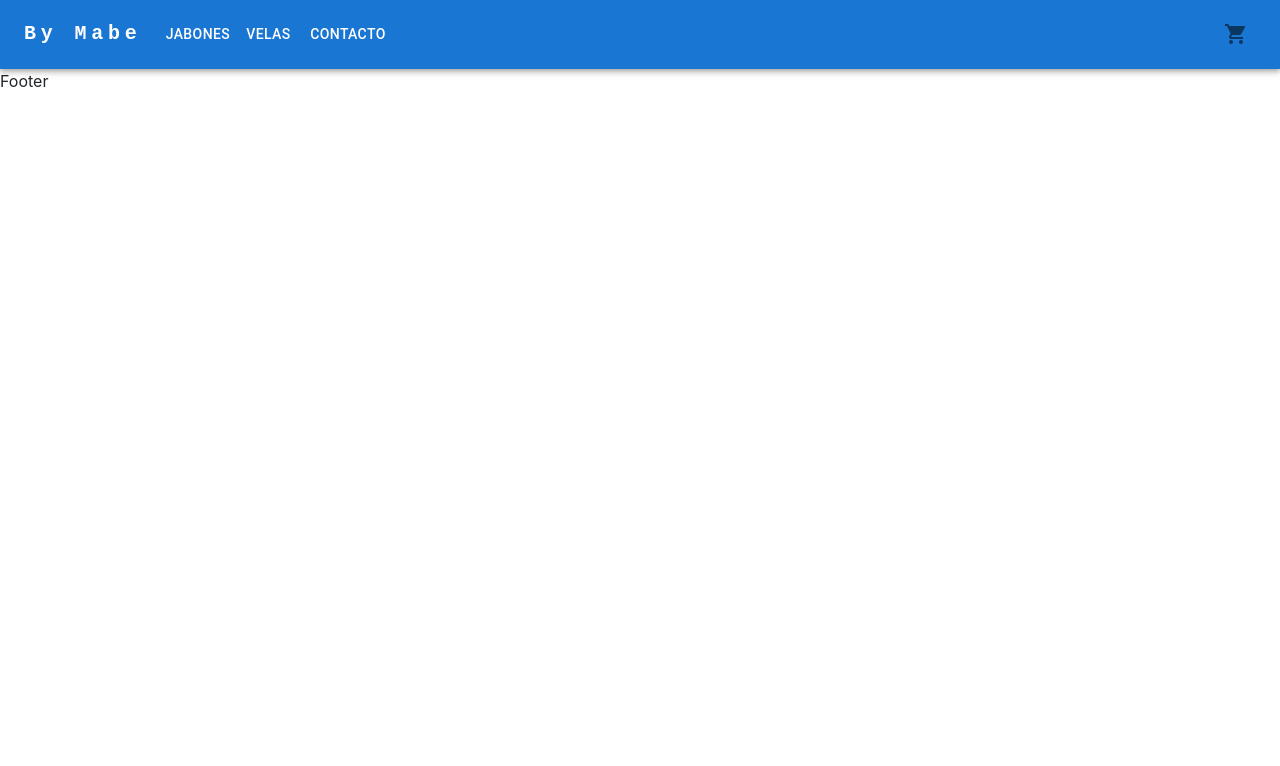
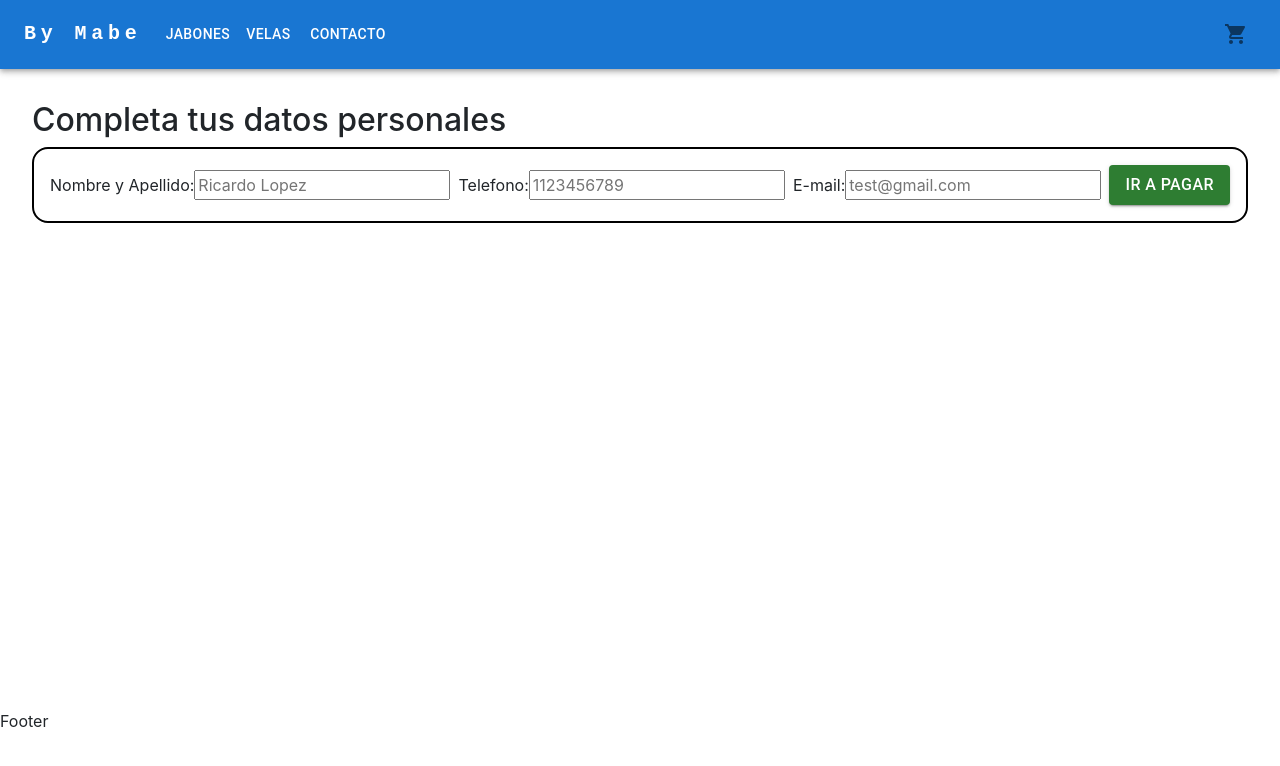
Before and after one commit to Majomon/jabones-y-velas-monzon-mauricio, a React (Create React App) app: page /checkout in a window 1280 px wide. Shown: the top 766 px of the page. Built offline with nearby package versions, Linux system fonts and the light colour scheme.

Commit message:
Probando checkout

```diff
--- a/src/App.css
+++ b/src/App.css
@@ -50,6 +50,14 @@ justify-content: space-between;
   height: 30vh;
 }
 
+.formularioCheckout{
+  padding: 1rem;
+  border: 2px solid black;
+  border-radius: 1rem;
+  display: flex;
+  align-items: center;
+  justify-content: space-between;
+}
 @media (prefers-reduced-motion: no-preference) {
   .App-logo {
     animation: App-logo-spin infinite 20s linear;
--- a/src/App.js
+++ b/src/App.js
@@ -8,6 +8,7 @@ import ItemListContainer from "./components/ItemListContainer";
 import NavBar from "./components/NavBar";
 import Cart from "./components/Cart";
 import CartProvider from "./components/CartContext"
+import Checkout from "./components/Checkout";
 
 
 
@@ -31,6 +32,7 @@ function App() {
         />
         <Routes>
           <Route path="/" element={<ItemListContainer className="center flex-wrap" />} />
+          <Route path="/checkout" element={<Checkout/>}/>
           <Route path="/category/:idcategory" element={<ItemListContainer className="center" />} />
           <Route path="/product/:idproduct" element={<ItemDetailContainer className="center" />} />
           <Route path="/cart" element={<Cart className="center" />} />
--- /dev/null
+++ b/src/components/Checkout.jsx
@@ -0,0 +1,95 @@
+import { Button, CircularProgress } from '@mui/material';
+import { addDoc, collection, serverTimestamp } from 'firebase/firestore';
+import React, { useState } from 'react'
+import { db } from '../firebase/firebase';
+import { useCart } from './CartContext'
+import { Link as RouterLink } from 'react-router-dom';
+import { toast } from "react-toastify";
+import "react-toastify/dist/ReactToastify.css";
+
+export default function Checkout() {
+    const { cart, cartTotal, clear } = useCart()
+    const [buyer, setBuyer] = useState('');
+    const [purchase, setPurchase] = useState(false)
+    const [newOrder, setNewOrder] = useState('')
+    const [procesing, setProcesing] = useState(false)
+
+    const buyerData = (e) => {
+        setBuyer({
+            ...buyer,
+            [e.target.name]: e.target.value,
+        })
+    }
+
+
+    function finishSale(e) {
+        e.preventDefault()
+        if (Object.values(buyer).length !== 3) {
+            toast.error(`Te falta completar los datos`, {
+                position: "top-right",
+                autoClose: 2000,
+                hideProgressBar: false,
+                closeOnClick: true,
+                pauseOnHover: true,
+                draggable: true,
+                progress: undefined,
+            })
+        } else {
+            setProcesing(true)
+            let order = {
+                buyer: { buyer },
+                items: cart,
+                total: cartTotal(),
+                date: serverTimestamp()
+            }
+            const orderCollection = collection(db, 'orders')
+            addDoc(orderCollection, order).then((res) => {
+                setNewOrder(res.id);
+                setPurchase(true);
+                clear()
+                localStorage.clear()
+            })
+                .catch((err) => console.log(err))
+
+        }
+
+    };
+
+    return (
+        <div className='center'>
+            <div className='outlined' style={{
+                height: "80vh"
+            }}>
+                {!purchase
+                    ? <div>
+                        <h2>Completa tus datos personales</h2>
+                        <form onSubmit={finishSale} className='item-div formularioCheckout'>
+                            <div>
+                                <label htmlFor="name">Nombre y Apellido:</label>
+                                <input type="text" onChange={buyerData} name='name' placeholder='Ricardo Lopez' />
+                            </div>
+                            <div>
+                                <label htmlFor="tel">Telefono:</label>
+                                <input type="number" onChange={buyerData} name='tel' placeholder='1123456789' />
+                            </div>
+                            <div>
+                                <label htmlFor="email">E-mail:</label>
+                                <input type="email" onChange={buyerData} name='email' placeholder='test@gmail.com' />
+                            </div>
+                            {!procesing
+                                ? <Button style={{ fontSize: '1rem' }} variant="contained" color="success" type='submit'>Ir a pagar</Button>
+                                : <CircularProgress />
+                            }
+                        </form>
+                    </div>
+                    : <div className='item-div'>
+                        <h2>Muchas Gracias!</h2>
+                        <p>Tu N de compra es {newOrder}</p>
+                        <Button style={{ fontSize: '1rem' }} variant="contained" color="primary" type='submit' component={RouterLink} to={`/`}>Volver</Button>
+                    </div>
+                }
+
+            </div>
+        </div>
+    )
+}
```
